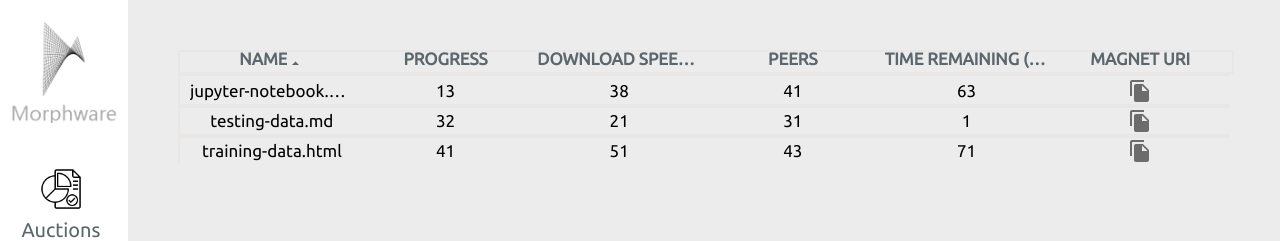
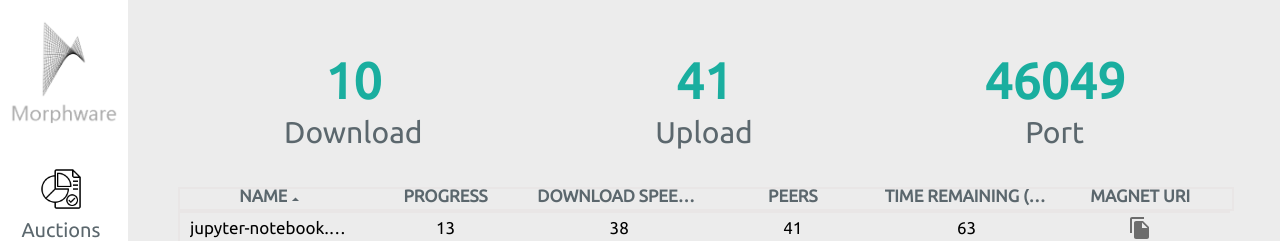
Before and after one commit to morphware/daemon, a React (Create React App) app in the folder frontend/: page /torrents in a window 1280 px wide. Shown: the top 241 px of the page. Built offline with nearby package versions, Linux system fonts and the light colour scheme; no server answers; the HTML template or start-up script is replaced by a standard one.

Commit message:
Added stat numbers

```diff
--- a/frontend/src/components/TorrentsTableV2.tsx
+++ b/frontend/src/components/TorrentsTableV2.tsx
@@ -51,7 +51,11 @@ const TorrentsTableV2 = () => {
   //     ? daemonService.torrents?.torrents
   //     : [];
 
-  const torrents = [
+  const mockTorrentData = {
+    download: 0,
+    upload: 0,
+    port: 46049,
+    torrents: [
       {
         name: "jupyter-notebook.html",
         progress: 13,
@@ -79,9 +83,10 @@ const TorrentsTableV2 = () => {
         magnetURI:
           "magnet:?xt=urn:btih:c38689c760a42c2f4060935ebfbf6e55d42350f9&dn=testing-data.md&tr=wss%3A%2F%2Ftracker.btorrent.xyz&tr=wss%3A%2F%2Ftracker.openwebtorrent.com&tr=udp%3A%2F%2Ftracker.leechers-paradise.org%3A6969&tr=udp%3A%2F%2Ftracker.coppersurfer.tk%3A6969&tr=udp%3A%2F%2Ftracker.opentrackr.org%3A1337&tr=udp%3A%2F%2Fexplodie.org%3A6969&tr=udp%3A%2F%2Ftracker.empire-js.us%3A1337",
       },
-  ];
+    ],
+  };
 
-  const sortedTorrents = torrents.sort(
+  const sortedTorrents = mockTorrentData.torrents.sort(
     sortByProperty(sortBy, sortDirection === SortDirection.ASC ? 1 : -1)
   );
 
--- a/frontend/src/screens/Torrents.tsx
+++ b/frontend/src/screens/Torrents.tsx
@@ -3,6 +3,7 @@ import React from "react";
 import { createStyles, makeStyles } from "@material-ui/core/styles";
 import { theme } from "../providers/MorphwareTheme";
 import TorrentsTableV2 from "../components/TorrentsTableV2";
+import { Grid, Typography } from "@material-ui/core";
 
 const styles = makeStyles(() =>
   createStyles({
@@ -10,6 +11,11 @@ const styles = makeStyles(() =>
       backgroundColor: theme.background?.main,
       height: "calc(100vh - 120px)",
       padding: "50px 50px 0px",
+    },
+    statisticNumber: {
+      color: "#1aae9f",
+      fontWeight: 700,
+      fontSize: "50px",
     },
   })
 );
@@ -19,7 +25,33 @@ const Torrents = () => {
 
   return (
     <div className={classes.root}>
-      {/* <EnhancedTable /> */}
+      <Grid container>
+        <Grid item xs={4} style={{ paddingBottom: "15px" }}>
+          <Typography variant="h4" className={classes.statisticNumber}>
+            10
+          </Typography>
+          <Typography variant="h5" style={{ paddingBottom: "20px" }}>
+            Download
+          </Typography>
+        </Grid>
+        <Grid item xs={4}>
+          <Typography variant="h4" className={classes.statisticNumber}>
+            41
+          </Typography>
+          <Typography variant="h5" style={{ paddingBottom: "20px" }}>
+            Upload
+          </Typography>
+        </Grid>
+        <Grid item xs={4}>
+          <Typography variant="h4" className={classes.statisticNumber}>
+            46049
+          </Typography>
+          <Typography variant="h5" style={{ paddingBottom: "20px" }}>
+            Port
+          </Typography>
+        </Grid>
+      </Grid>
+
       <TorrentsTableV2 />
     </div>
   );
```
Lines whose indentation alone changed are shown as unchanged.
